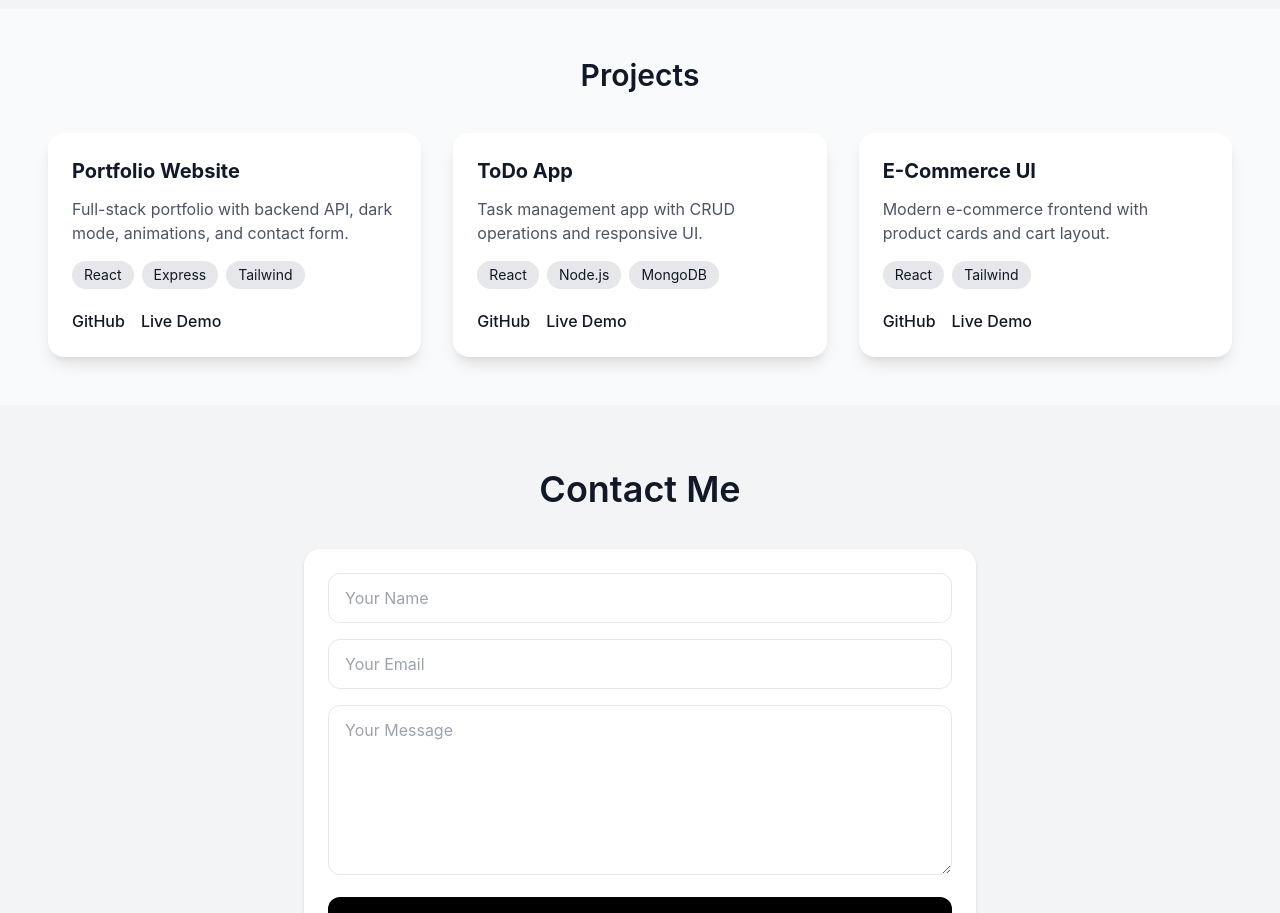
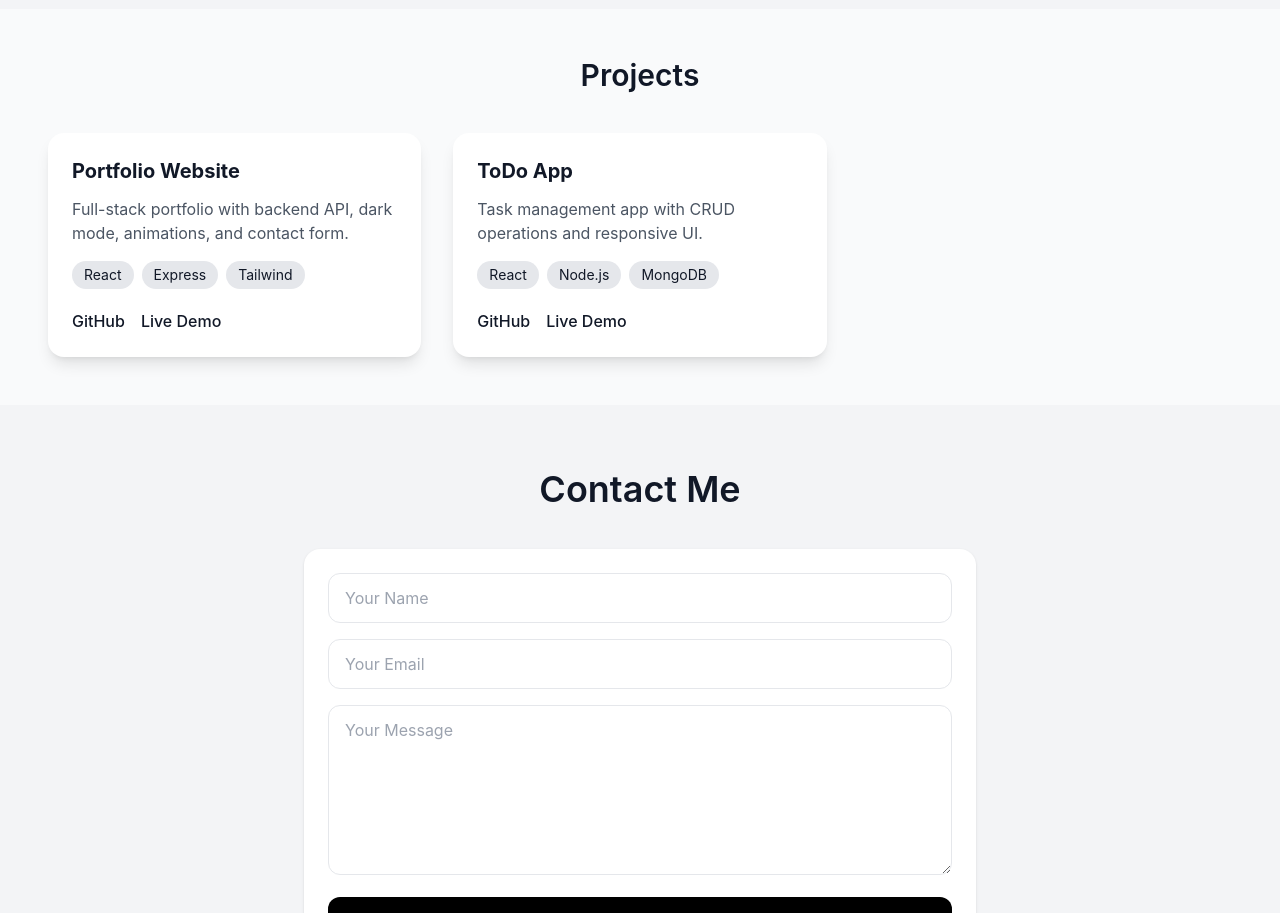
Before and after one commit to e4ekhlaque/portfolio, a React (Vite) app in the folder portfolio/: page / in a window 1280 px wide. Shown: the part 1800-2713 px from the top of the page. Built offline with nearby package versions, Linux system fonts and the light colour scheme; no server answers.

Commit message:
updated portfolio

```diff
--- a/portfolio/src/components/Projects.jsx
+++ b/portfolio/src/components/Projects.jsx
@@ -6,8 +6,8 @@ export default function Projects() {
       title: "Portfolio Website",
       desc: "Full-stack portfolio with backend API, dark mode, animations, and contact form.",
       tech: ["React", "Express", "Tailwind"],
-      github: "https://github.com/yourusername/portfolio",
-      live: "https://yourportfolio.vercel.app",
+      github: "https://github.com/e4ekhlaque/portfolio",
+      live: "https://portfolio-lemon-three-88.vercel.app/",
     },
     {
       title: "ToDo App",
@@ -16,13 +16,7 @@ export default function Projects() {
       github: "https://github.com/yourusername/todo-app",
       live: "https://todo-app.vercel.app",
     },
-    {
-      title: "E-Commerce UI",
-      desc: "Modern e-commerce frontend with product cards and cart layout.",
-      tech: ["React", "Tailwind"],
-      github: "https://github.com/yourusername/ecommerce-ui",
-      live: "https://ecommerce-ui.vercel.app",
-    },
+    ,
   ];
 
   return (
@@ -30,9 +24,7 @@ export default function Projects() {
       id="projects"
       className="p-12 bg-gray-50 dark:bg-gray-900 text-center"
     >
-      <h2 className="text-3xl font-semibold mb-10">
-        Projects
-      </h2>
+      <h2 className="text-3xl font-semibold mb-10">Projects</h2>
 
       <div className="grid md:grid-cols-2 lg:grid-cols-3 gap-8">
         {projectList.map((project, index) => (
@@ -42,9 +34,7 @@ export default function Projects() {
             transition={{ duration: 0.3 }}
             className="bg-white dark:bg-gray-800 p-6 rounded-2xl shadow-lg hover:shadow-2xl transition text-left"
           >
-            <h3 className="text-xl font-bold mb-3">
-              {project.title}
-            </h3>
+            <h3 className="text-xl font-bold mb-3">{project.title}</h3>
 
             <p className="text-gray-600 dark:text-gray-300 mb-4">
               {project.desc}
```
